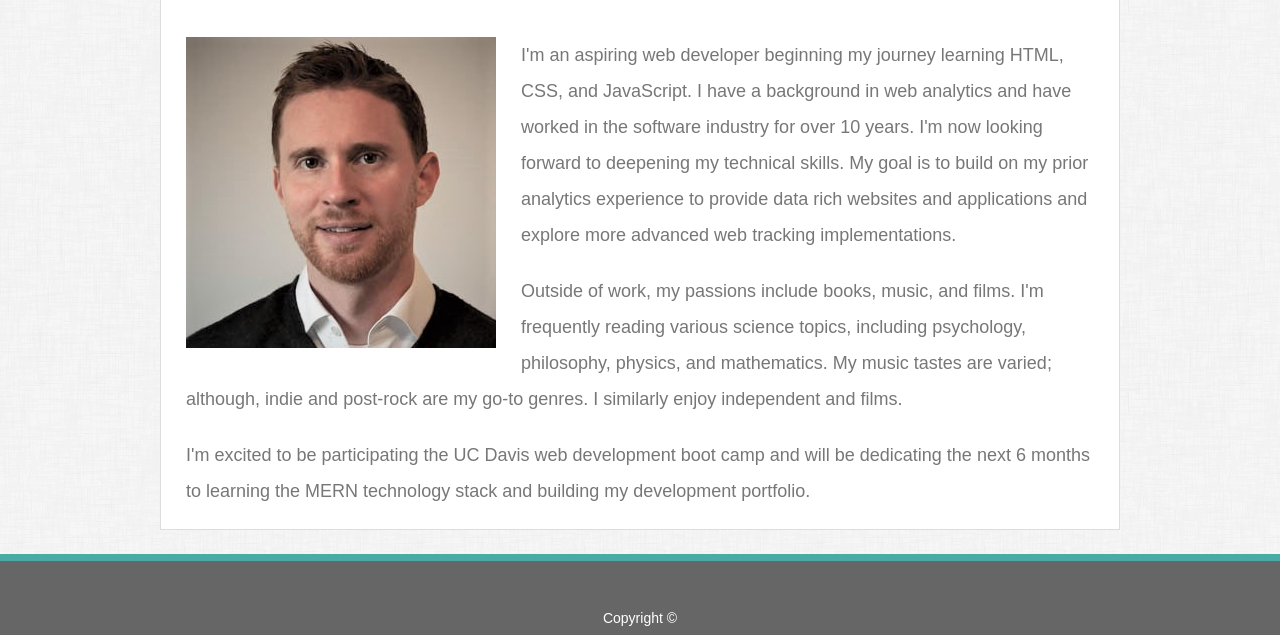
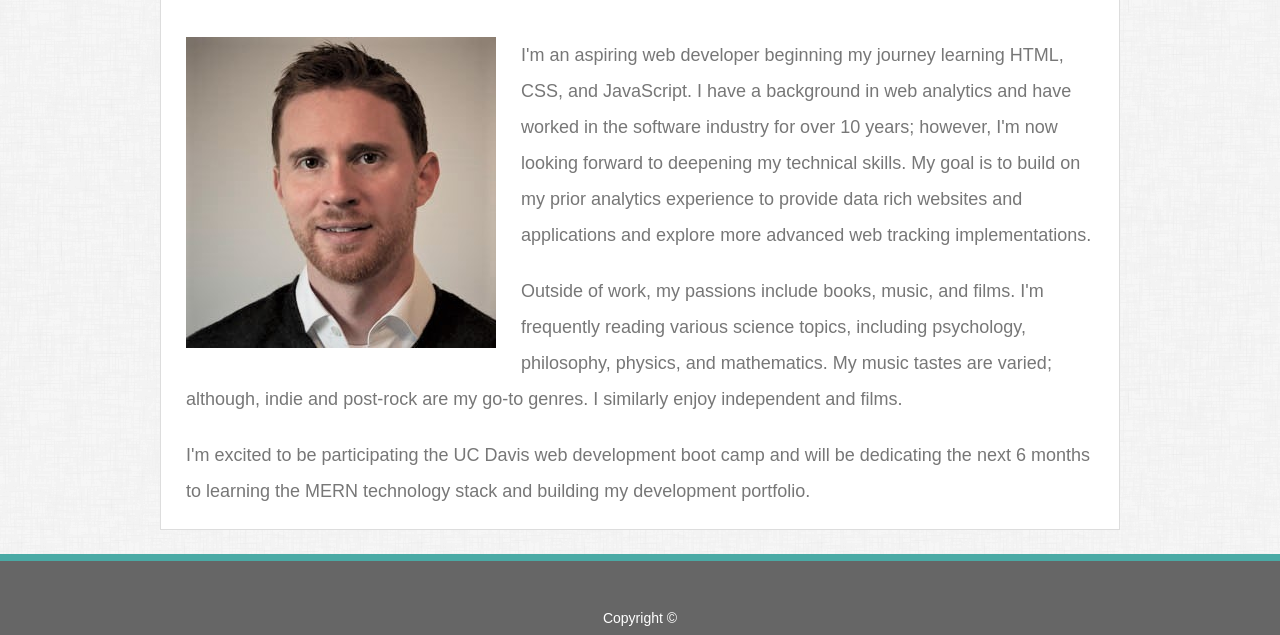
Before and after one commit to curt60/basic-portfolio, a plain HTML site: page index.html in a window 1280 px wide. Shown: the part 219-854 px from the top of the page. Drawn offline with Linux system fonts and the light colour scheme.

Commit message:
minor updates to bio text

```diff
--- a/index.html
+++ b/index.html
@@ -20,7 +20,7 @@
     <main>
         <div class="title">About Me</div>
         <img src="assets/images/Curtis Robinson 400 x 400 - Crop 1.jpg" alt="Portrait" class="bio">
-            <p>I'm an aspiring web developer beginning my journey learning HTML, CSS, and JavaScript. I have a background in web analytics and have worked in the software industry for over 10 years.  I'm now looking forward to deepening my technical skills. My goal is to build on my prior analytics experience to provide data rich websites and applications and explore more advanced web tracking implementations.</p>
+            <p>I'm an aspiring web developer beginning my journey learning HTML, CSS, and JavaScript. I have a background in web analytics and have worked in the software industry for over 10 years; however, I'm now looking forward to deepening my technical skills. My goal is to build on my prior analytics experience to provide data rich websites and applications and explore more advanced web tracking implementations.</p>
             <p>Outside of work, my passions include books, music, and films.  I'm frequently reading various science topics, including psychology, philosophy, physics, and mathematics.  My music tastes are varied; although, indie and post-rock are my go-to genres.  I similarly enjoy independent and films.</p>
             <p>I'm excited to be participating the UC Davis web development boot camp and will be dedicating the next 6 months to learning the MERN technology stack and building my development portfolio.</p>
     </main>
```
